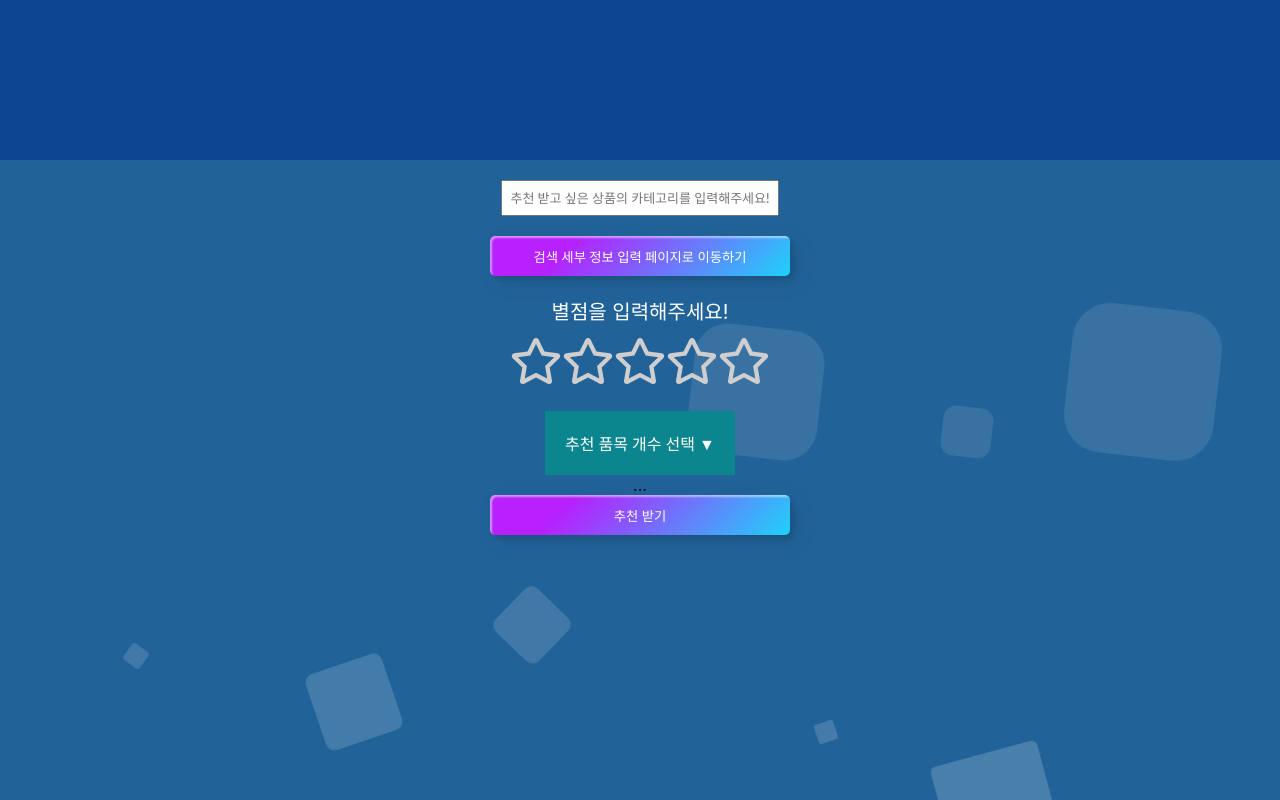
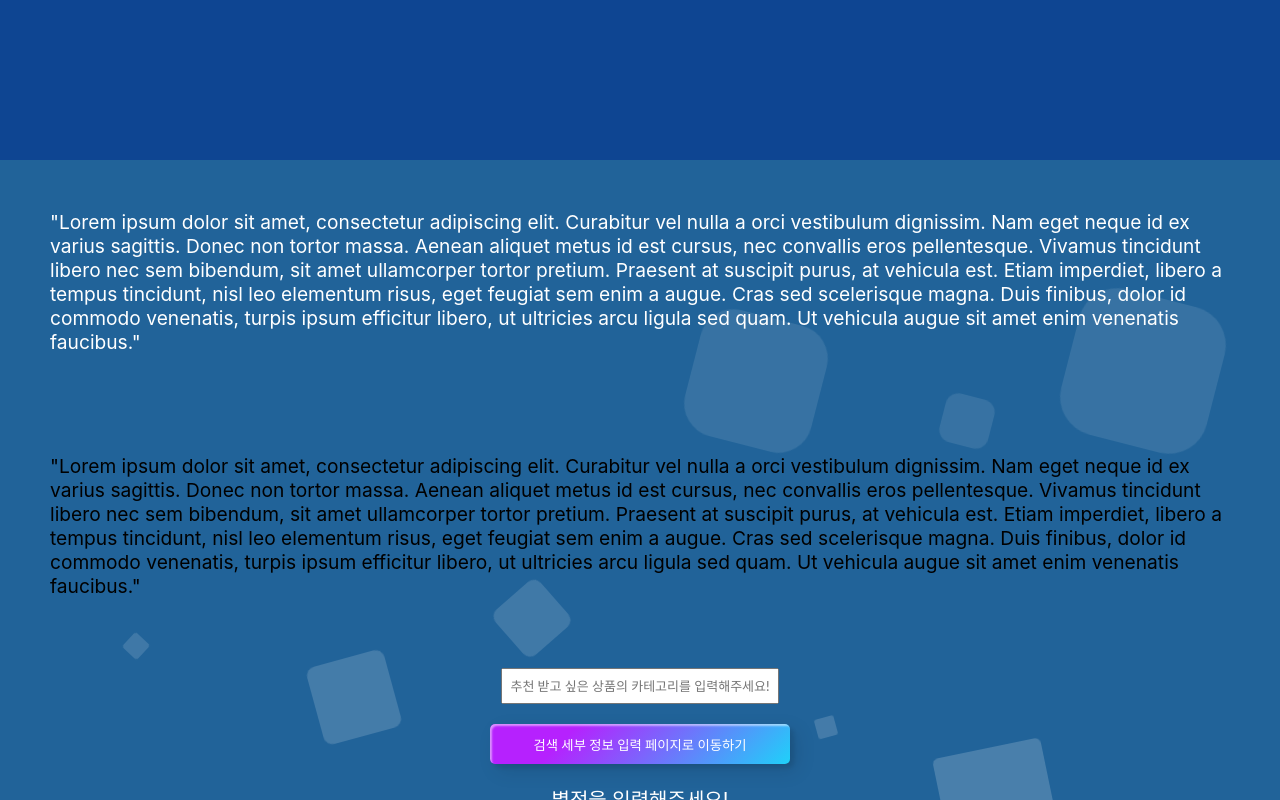
Before and after one commit to minggichae/COUrse-RN, a React (Create React App) app: page / in a window 1280 px wide. Shown: the top 800 px of the page. Built offline with nearby package versions, Linux system fonts and the light colour scheme.

Commit message:
feat: explanation 컴포넌트 추가 및 to do list 작성

```diff
--- a/src/App.css
+++ b/src/App.css
@@ -494,3 +494,17 @@ p {
   font-size: 17px;
   margin-top: 10px;
 }
+
+/*explanation*/
+
+.Explain__container {
+  padding: 50px;
+}
+
+.Basic__explanation {
+  color: white;
+}
+
+.Usage__explanation {
+  color: black;
+}
--- a/src/App.js
+++ b/src/App.js
@@ -3,12 +3,14 @@ import Header from "./components/header/Header";
 import Product from "./components/product/Product";
 import Footer from "./components/footer/Footer";
 import Layout from "./components/layout/Layout";
+import Explanation from "./components/explanation/Explanation";
 
 export default function App() {
   return (
     <>
       <Header />
       <Layout>
+      <Explanation />
       <Product />
       </Layout>
       <Footer />
--- /dev/null
+++ b/src/components/explanation/Explanation.jsx
@@ -0,0 +1,33 @@
+export default function Explanation() {
+    return (
+        <>
+        <div className="Explain__container">
+            <p className="Basic__explanation">
+            "Lorem ipsum dolor sit amet,
+            consectetur adipiscing elit.
+            Curabitur vel nulla a orci vestibulum dignissim.
+            Nam eget neque id ex varius sagittis. Donec non tortor massa.
+            Aenean aliquet metus id est cursus, nec convallis eros pellentesque.
+            Vivamus tincidunt libero nec sem bibendum, sit amet ullamcorper tortor pretium. Praesent at suscipit purus,
+            at vehicula est. Etiam imperdiet, libero a tempus tincidunt, nisl leo elementum risus, eget feugiat sem enim a augue. Cras sed scelerisque magna.
+            Duis finibus, dolor id commodo venenatis, turpis ipsum efficitur libero, ut ultricies arcu ligula sed quam. Ut vehicula augue sit amet enim venenatis faucibus."
+            </p>
+        </div>
+        <div className="Explain__container">
+            <p className="Usage__explanation">
+            "Lorem ipsum dolor sit amet,
+            consectetur adipiscing elit.
+            Curabitur vel nulla a orci vestibulum dignissim.
+            Nam eget neque id ex varius sagittis. Donec non tortor massa.
+            Aenean aliquet metus id est cursus, nec convallis eros pellentesque.
+            Vivamus tincidunt libero nec sem bibendum, sit amet ullamcorper tortor pretium. Praesent at suscipit purus,
+            at vehicula est. Etiam imperdiet, libero a tempus tincidunt, nisl leo elementum risus, eget feugiat sem enim a augue. Cras sed scelerisque magna.
+            Duis finibus, dolor id commodo venenatis, turpis ipsum efficitur libero, ut ultricies arcu ligula sed quam. Ut vehicula augue sit amet enim venenatis faucibus."
+            </p>
+        </div>
+        </>
+    )
+}
+
+//TODO: 전체 뷰 크기 수정
+//TODO: 설명글 추가 및 css 수정 요망
```
